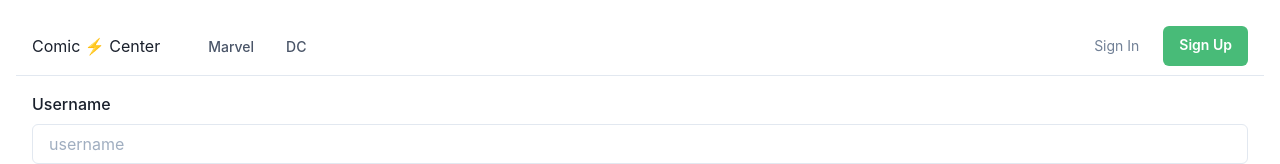
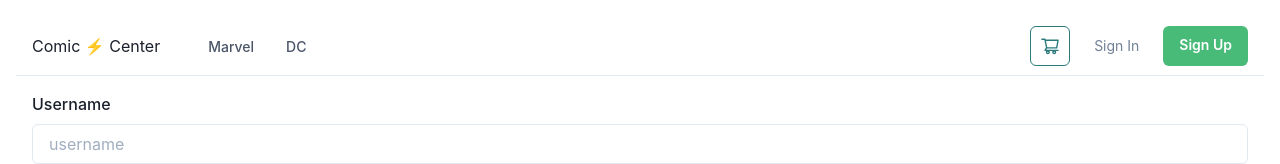
Before and after one commit to skarthikeyan96/comic-book-frontend, a Next.js app: page /register in a window 1280 px wide. Shown: the top 164 px of the page. Built offline with nearby package versions, Linux system fonts and the light colour scheme.

Commit message:
Add cart button

```diff
--- a/components/Navbar/index.tsx
+++ b/components/Navbar/index.tsx
@@ -22,6 +22,7 @@ import {
   useDisclosure,
 } from "@chakra-ui/react";
 import NextLink from "next/link";
+import { AiOutlineShoppingCart } from "react-icons/ai";
 
 export default function WithSubnavigation() {
   const { isOpen, onToggle } = useDisclosure();
@@ -73,6 +74,13 @@ export default function WithSubnavigation() {
           direction={"row"}
           spacing={6}
         >
+          <IconButton
+            variant="outline"
+            colorScheme="teal"
+            aria-label="Add to cart"
+            fontSize="20px"
+            icon={<AiOutlineShoppingCart />}
+          />
           <NextLink href="/login">
             <Button as={"a"} fontSize={"sm"} fontWeight={400} variant={"link"}>
               Sign In
```
